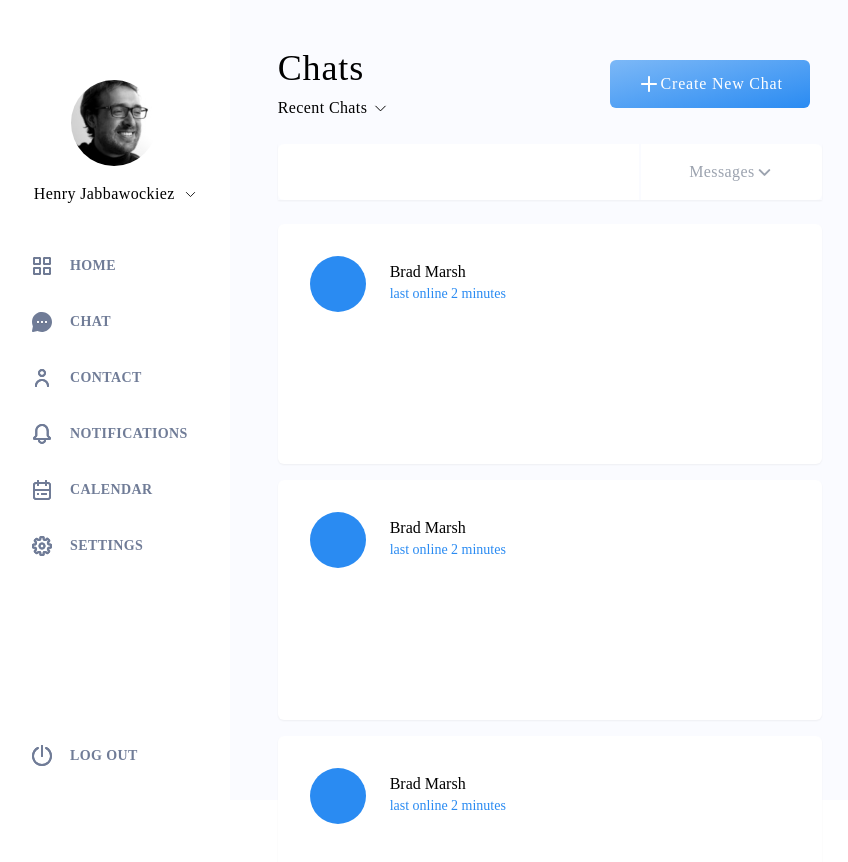
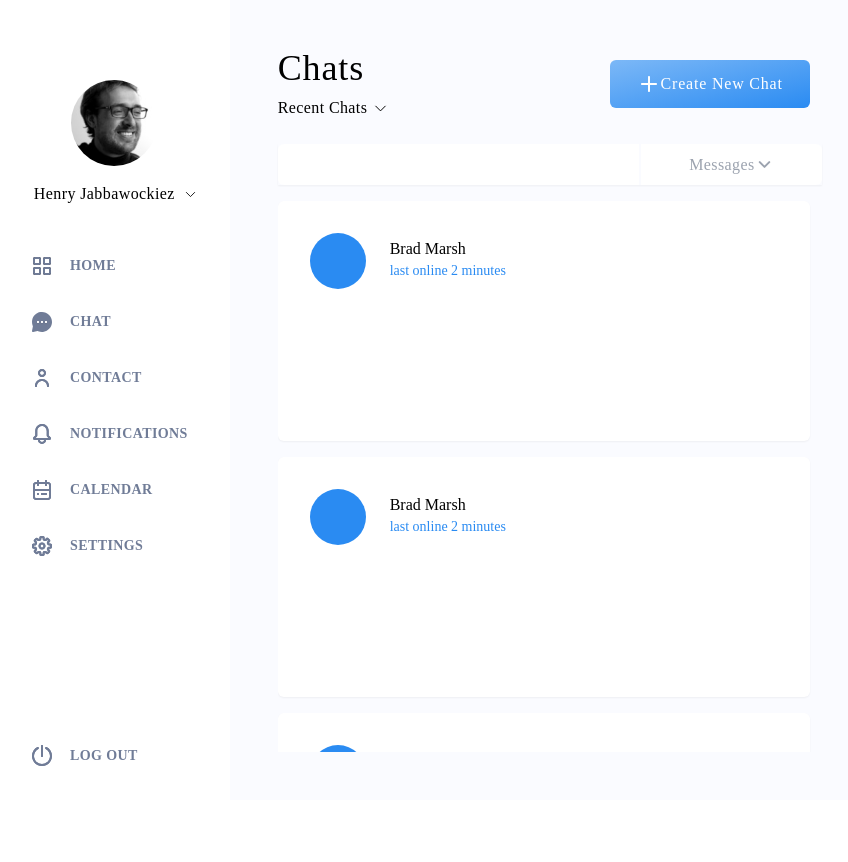
Before and after one commit to Bradley-Marsh316/react-app, a React (Create React App) app in the folder front/: page / in a window 1280 px wide. Shown: the top 862 px of the page, without its empty margins (2-850 px from the left). After the commit the page ends 800 px from the top, so only its background shows below. Built offline with nearby package versions, Linux system fonts and the light colour scheme.

Commit message:
added scroll bar

```diff
--- a/front/craco.config.js
+++ b/front/craco.config.js
@@ -4,6 +4,7 @@ module.exports = {
       plugins: [
         require('tailwindcss'),
         require('autoprefixer'),
+        // require('tailwind-scrollbar')
       ],
     },
   }
--- a/front/package.json
+++ b/front/package.json
@@ -4,6 +4,7 @@
   "private": true,
   "dependencies": {
     "@craco/craco": "^6.1.2",
+    "@headlessui/react": "^1.2.0",
     "@testing-library/jest-dom": "^5.12.0",
     "@testing-library/react": "^11.2.7",
     "@testing-library/user-event": "^12.8.3",
@@ -17,6 +18,7 @@
     "react-dom": "^17.0.2",
     "react-router-dom": "^5.2.0",
     "react-scripts": "4.0.3",
+    "tailwind-scrollbar": "^1.3.1",
     "tailwindcss": "npm:@tailwindcss/postcss7-compat@^2.1.2",
     "typescript": "^4.2.4",
     "web-vitals": "^1.1.2"
--- a/front/src/components/Chat/ChatCard.jsx
+++ b/front/src/components/Chat/ChatCard.jsx
@@ -1,6 +1,6 @@
 export default function ChatCard({ userName, profilePicture, age, tagline, content, active }) {
   return (
-    <div className="w-full h-60 flex flex-col bg-white rounded-md shadow-sm p-8 my-4">
+    <div className="w-full h-60 flex flex-col bg-white rounded-md shadow-sm p-8 my-4 first:mt-0 last:mb-0">
       <div className="flex w-full h-14">
         <div className="rounded-full bg-active w-14 h-14 mr-6"></div>
         <div className="flex flex-col py-1">
--- a/front/src/components/Chat/ChatMenu.jsx
+++ b/front/src/components/Chat/ChatMenu.jsx
@@ -19,10 +19,10 @@ const chatCards = [
 
 export default function ChatMenu() {
   return (
-    <div className="flex flex-col w-96" style={{ width: '34rem'}}>
+    <div className="flex flex-col w-96 h-full" style={{ width: '34rem'}}>
       <ChatHeader />
       <SearchBar />
-      <div className="w-full mt-2">
+      <div className="w-full pr-3 mt-4 max-h-full overflow-y-auto scrollbar scrollbar-thin scrollbar-track-transparent scrollbar-thumb-rounded-full scrollbar-thumb-gray-200 hover:scrollbar-thumb-gray-400 transition-all">
         { chatCards.map(card => <ChatCard userName={card.userName} tagline={card.tagline} />) }
       </div>
     </div>
--- a/front/tailwind.config.js
+++ b/front/tailwind.config.js
@@ -15,10 +15,14 @@ module.exports = {
       }
     },
   },
+  plugins: [
+    require('tailwind-scrollbar')
+  ],
   variants: {
     extend:  {
       fill: ['hover', 'focus'],
+      margin: ['first', 'last'],
     },
-  },
-  plugins: []
+    scrollbar: ['rounded']
+  }
 }
```
Also changed, not shown: 1 other file (tests, documents, lock files or other folders).
